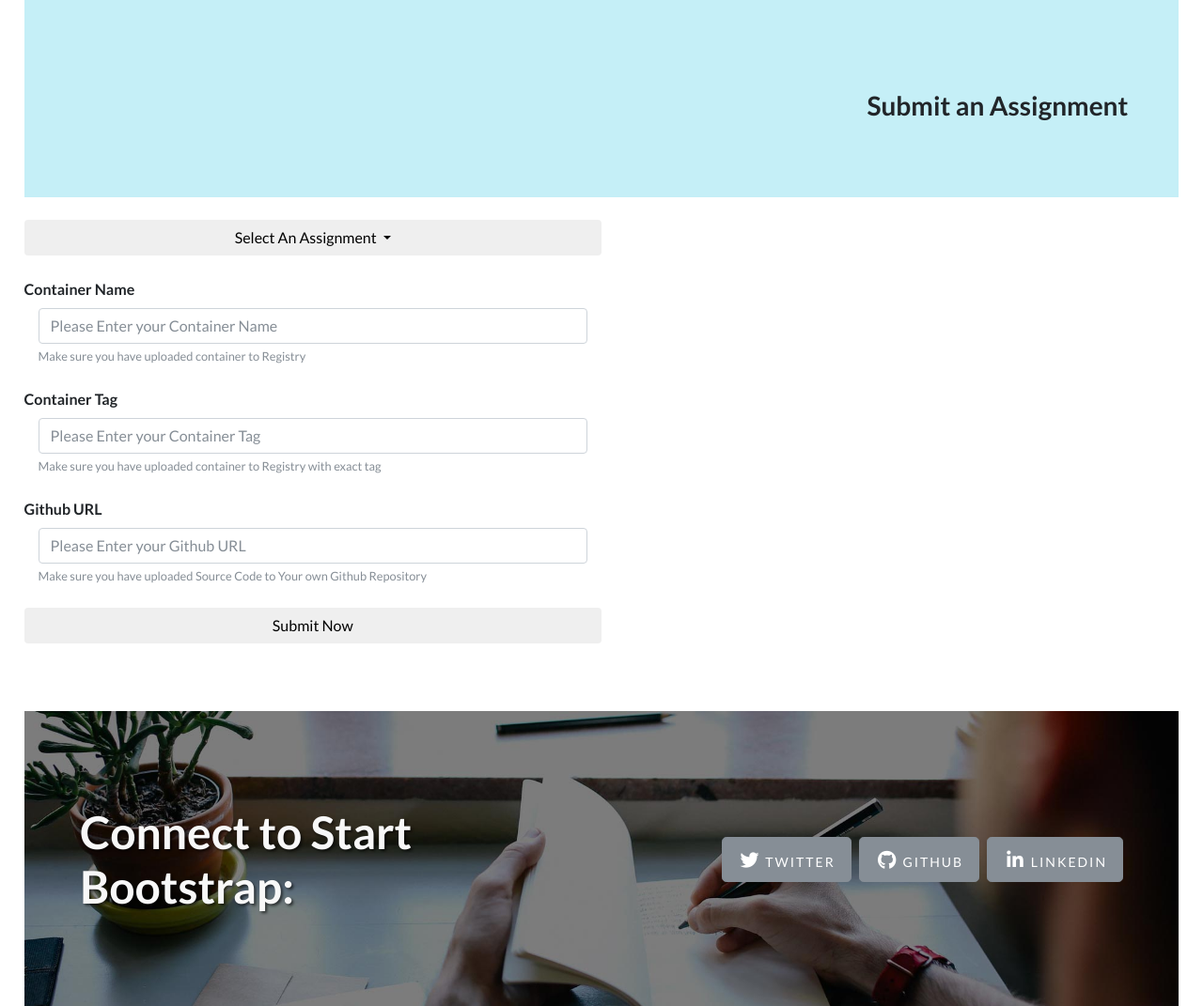
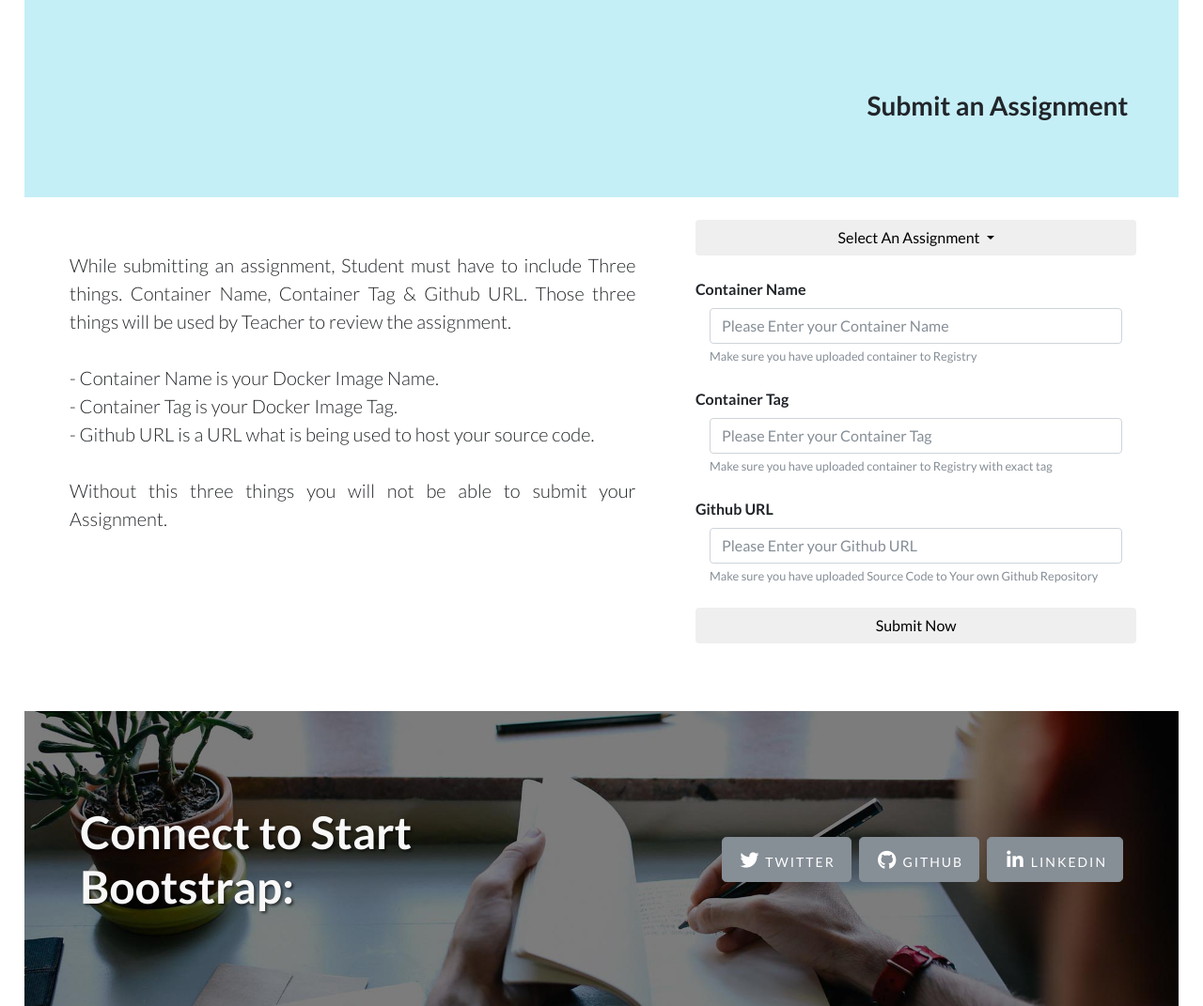
Before and after one commit to timam/awsass, a Django app: page /submit_addignment/ in a window 1280 px wide. Shown: the part 56-1127 px from the top of the page at 94% size. Run offline with Django 3.2, Linux system fonts and the light colour scheme; the visitor is signed in with stand-in values (Sample User, id 1); some libraries are stand-ins or nearby versions.

Commit message:
Description Added

```diff
--- a/templates/submit-addignment.html
+++ b/templates/submit-addignment.html
@@ -10,12 +10,25 @@
 </div>
 <br>
 
+<div class=" col-lg-12 row">
+    <div class=" col-lg-7 container">
+         <p class="lead" style="text-align:justify; padding:5%" > While submitting an assignment, Student must have to include Three things.
+             Container Name, Container Tag & Github URL. Those three things will be used by Teacher to review the assignment.
+             <br><br>- Container Name is your Docker Image Name. <br>- Container Tag is your Docker Image Tag. <br>- Github URL is a URL what is
+             being used to host your source code. <br><br>
+             Without this three things you will not be able to submit your Assignment.
+
+          </p>
+    </div>
+
+    <div class="col-lg-5">
+
 
 
         <form>
 
             <div class="dropdown">
-        <button class="btn btn col-lg-6 dropdown-toggle" type="button" data-toggle="dropdown">Select An Assignment
+                <button class="btn btn col-lg-12 dropdown-toggle" type="button" data-toggle="dropdown">Select An Assignment
                     <span class="caret"></span>
                 </button>
                 <ul class="dropdown-menu">
@@ -28,7 +41,7 @@
 
             <div class="form-horizontal">
                     <label for="control-label ">Container Name</label>
-            <div class="col-sm-6">
+                    <div class="col-sm-12">
                         <input type="" class="form-control" id="containerName" aria-describedby="containerHelp" placeholder="Please Enter your Container Name">
                         <small id="containerHelp" class="form-text text-muted">Make sure you have uploaded container to Registry</small>
                     </div><br>
@@ -36,7 +49,7 @@
 
             <div class="form-horizontal">
                 <label class="control-label" for="ContainerTag">Container Tag</label>
-        <div class="col-sm-6">
+                <div class="col-sm-12">
                     <input type="" class="form-control" id="containerTag" placeholder="Please Enter your Container Tag">
                     <small id="containerHelp" class="form-text text-muted">Make sure you have uploaded container to Registry with exact tag</small>
                 </div><br>
@@ -46,15 +59,18 @@
                 <label for="control-label">Github URL</label>
 
                 <div>
-            <div class="col-sm-6">
+                    <div class="col-sm-12">
                         <input type="" class="form-control" id="githubUrl" placeholder="Please Enter your Github URL">
                         <small id="containerHelp" class="form-text text-muted">Make sure you have uploaded Source Code to Your own Github Repository</small>
                     </div>
                 </div><br>
             </div>
-    <button type="submit" class="btn col-lg-6">Submit Now</button>
+            <button type="submit" class="btn col-lg-12">Submit Now</button>
         </form>
 
     <br>
     <br>
-<br> {% endblock %}
+    <br>
+    </div>
+</div>
+{% endblock %}
```
Lines whose indentation alone changed are shown as unchanged.
